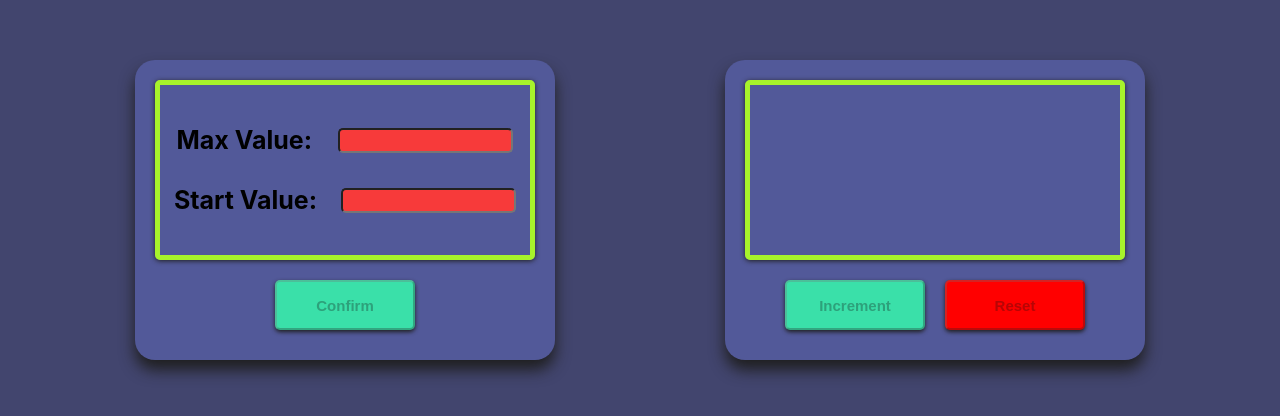
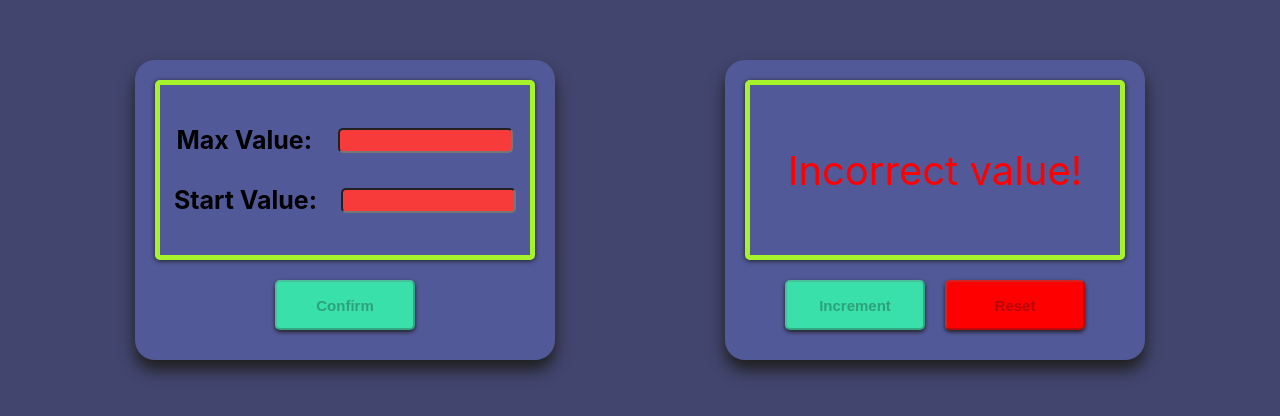
Before and after one commit to MaksimSinicbIn/counter, a React (Create React App) app: page / in a window 1280 px wide. Shown: the part 190-606 px from the top of the page. Built offline with nearby package versions, Linux system fonts and the light colour scheme.

Commit message:
Remove unused props and correct validations

```diff
--- a/src/components/counter/counterBoard/CounterBoard.tsx
+++ b/src/components/counter/counterBoard/CounterBoard.tsx
@@ -1,21 +1,21 @@
 import * as React from 'react';
 import s from './CounterBoard.module.css'
-import { useEffect, useState } from 'react';
+import { counterMessages } from '../../../App';
 
 type CounterBoardPropsType = {
     count: number
     maxValue: number
-    startValue: number
     error: string
-    errorStatus: boolean
 };
 
-export const CounterBoard = ({count, error, errorStatus, maxValue, startValue}: CounterBoardPropsType) => {
+export const CounterBoard = ({count, error, maxValue}: CounterBoardPropsType) => {
+
+    const finalClassName = error.includes(counterMessages.confirm) ? s.defaultMessage : s.errorMessage
 
     return (
         <div className={s.scoreboard}>
             <div className={count === maxValue ? s.countWarning : ''}>
-                { errorStatus ? <span className={error.includes('Confirm') ? s.defaultMessage : s.errorMessage}>{error}</span> : count}
+                { !!error ? <span className={finalClassName}>{error}</span> : count}
             </div>
         </div>
     );
```
